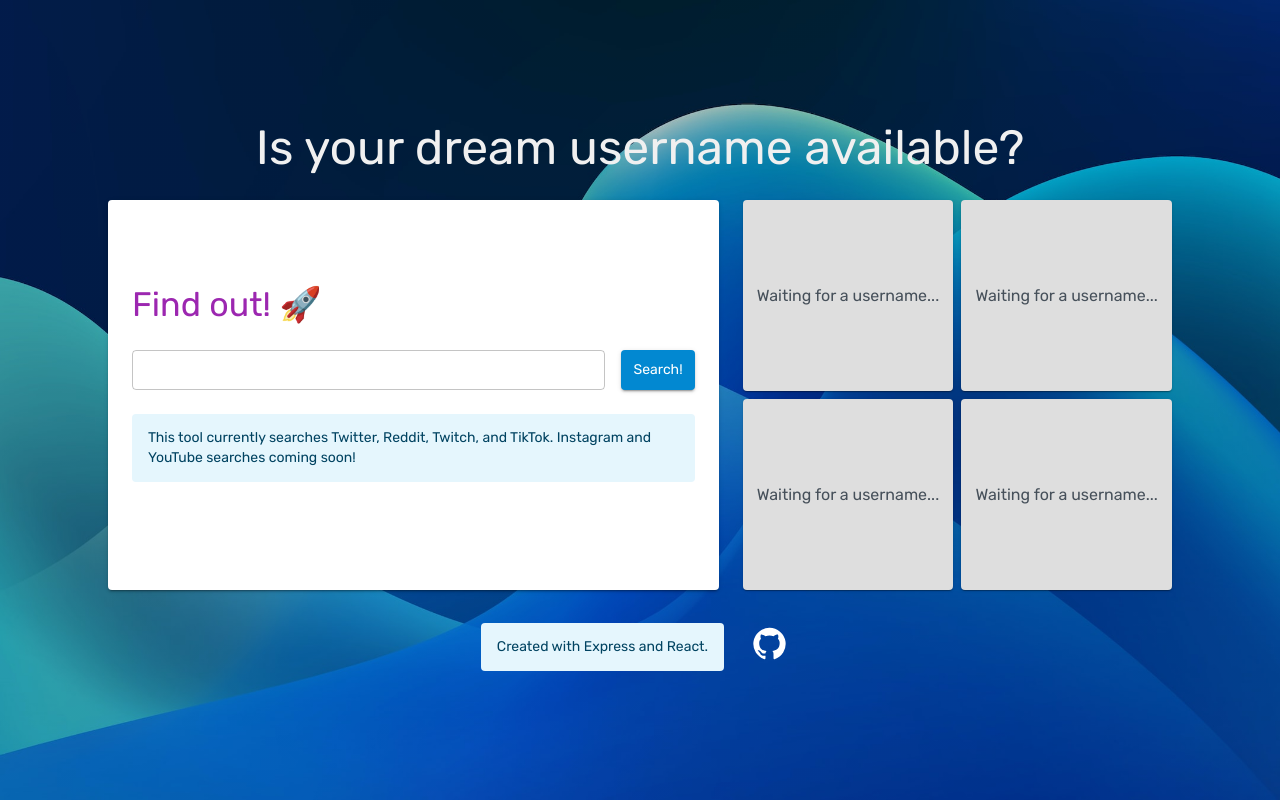
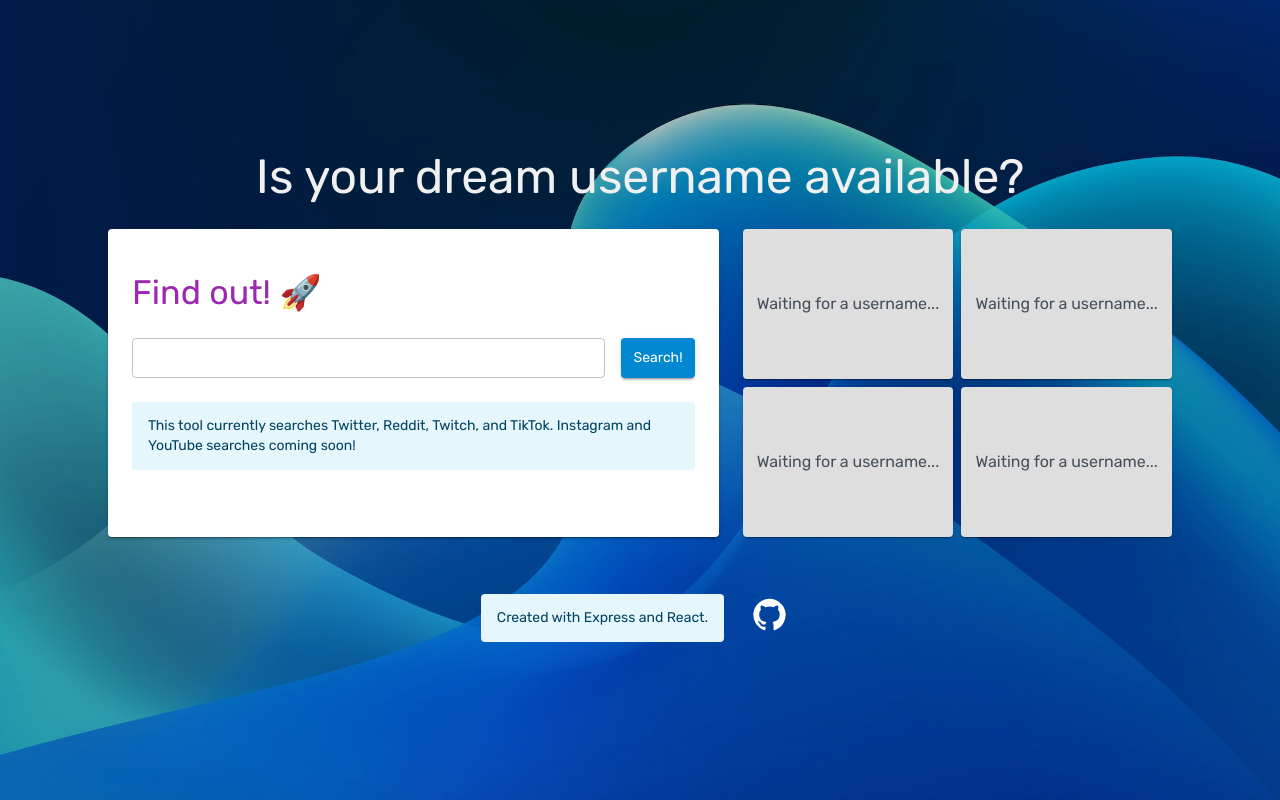
Before and after one commit to maryamkhan14/username-availability-checker, a React (Create React App) app in the folder frontend/: page / in a window 1280 px wide. Built offline with nearby package versions, Linux system fonts and the light colour scheme.

Commit message:
Added space at top and bottom of page and changed App.js Box element to Grid container

```diff
--- a/frontend/src/App.js
+++ b/frontend/src/App.js
@@ -9,6 +9,7 @@ function App() {
   return (
     <BrowserRouter>
       <Grid item xs={12} container display="flex" gap={3}>
+        <Grid item xs={12} container display="flex"></Grid>
         <Grid item xs={12} container display="flex">
           <Navbar />
         </Grid>
@@ -34,6 +35,8 @@ function App() {
         >
           <Footer />
         </Grid>
+
+        <Grid item xs={12} container display="flex"></Grid>
       </Grid>
     </BrowserRouter>
   );
--- a/frontend/src/components/Navbar.js
+++ b/frontend/src/components/Navbar.js
@@ -7,6 +7,7 @@ const Navbar = () => {
       xs={12}
       display="flex"
       flexDirection="column-reverse"
+      justifyContent="flex-start"
       alignItems="center"
       textAlign="center"
       container
--- a/frontend/src/index.js
+++ b/frontend/src/index.js
@@ -2,21 +2,23 @@ import React from "react";
 import ReactDOM from "react-dom";
 import App from "./App";
 import themeGlobal from "./styling/themes";
-import { ThemeProvider, CssBaseline, Box } from "@mui/material";
+import { ThemeProvider, CssBaseline, Grid } from "@mui/material";
 import { AvailabilityContextProvider } from "./context/AvailabilityContext";
 const root = ReactDOM.createRoot(document.getElementById("root"));
 root.render(
   <AvailabilityContextProvider>
     <ThemeProvider theme={themeGlobal}>
       <CssBaseline />
-      <Box
+      <Grid
+        container
         height="100vh"
         display="flex"
         flexDirection="column"
-        justifyContent="space-around"
+        justifyContent="center"
+        alignItems="center"
       >
         <App />
-      </Box>
+      </Grid>
     </ThemeProvider>
   </AvailabilityContextProvider>
 );
--- a/frontend/src/pages/Home.js
+++ b/frontend/src/pages/Home.js
@@ -14,6 +14,7 @@ const Home = () => {
       flexDirection="row"
       justifySelf="center"
       justifyContent="space-between"
+      rowSpacing={3}
       columnSpacing={3}
       container
     >
```
